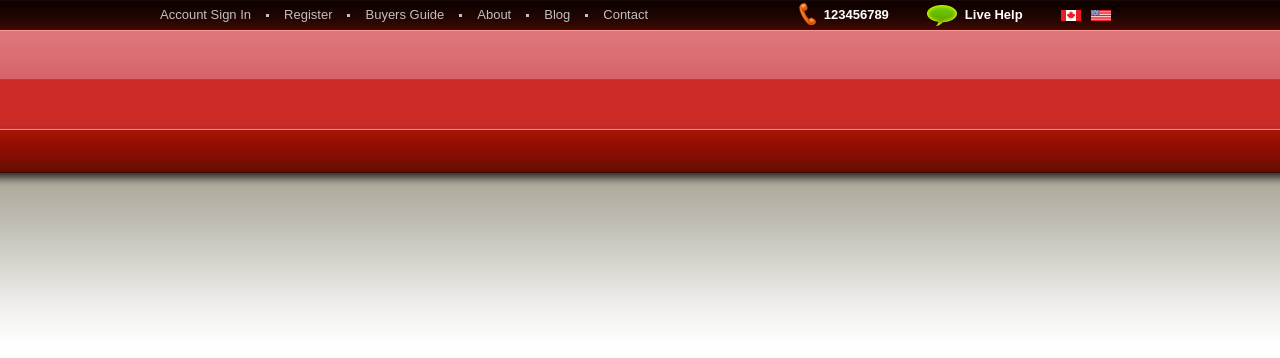
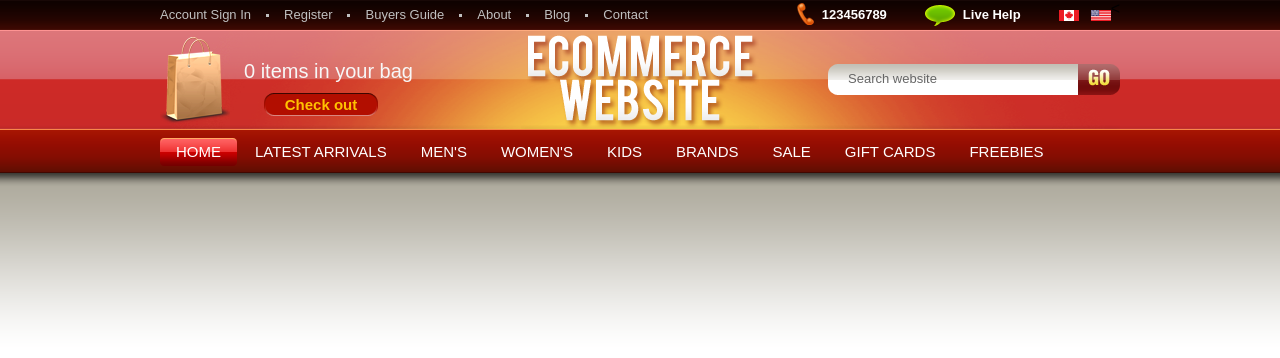
Before and after one commit to tangju0418/whole-webpage, a plain HTML site: page index.html in a window 1280 px wide. Drawn offline with Linux system fonts and the light colour scheme.

Commit message:
导航设计

```diff
--- a/index.html
+++ b/index.html
@@ -25,5 +25,30 @@
 </div>
 
 
+<div id="header">
+    <div id="shopping">
+        <p>0 items in your bag</p>
+        <a href="#">Check out</a>
+    </div>
+    <h1 title="Ecommerce WebSite"><a href="#"><img src="images/logo.png" alt="logo /"</a></h1>
+    <div class="search">
+        <form action="">
+            <input id="text1" class="text" type="text" value="Search website" />
+            <input class="btn" type="submit" value="" />
+        </form>
+    </div>
+</div>
+
+<ul id="nav">
+    <li class="active"><a href="#"><strong><span>HOME</span></strong></a></li>
+    <li><a href="#"><strong><span>LATEST ARRIVALS</span></strong></a></li>
+    <li><a href="#"><strong><span>MEN'S</span></strong></a></li>
+    <li><a href="#"><strong><span>WOMEN'S</span></strong></a></li>
+    <li><a href="#"><strong><span>KIDS</span></strong></a></li>
+    <li><a href="#"><strong><span>BRANDS</span></strong></a></li>
+    <li><a href="#"><strong><span>SALE</span></strong></a></li>
+    <li><a href="#"><strong><span>GIFT CARDS</span></strong></a></li>
+    <li><a href="#"><strong><span>FREEBIES</span></strong></a></li>
+</ul>
 </body>
 </html>
--- a/style/style.css
+++ b/style/style.css
@@ -23,4 +23,47 @@ font-size: 13px;line-height: 30px;padding-right: 18px;margin-right: 15px;}
 .top_bar .help{background: url(../images/top_ico.png) no-repeat 0 -46px;padding: 0 38px;}
 .top_bar .help a{color: #fff}
 .sbie6_img img{float:left;position: relative;top:10px;}
-.top_bar .space{margin-right: 10px;}
+.top_bar .space{margin-right: 12px;}
+
+#header{width: 960px;height: 100px;margin:0 auto;position: relative;background: url(../images/header_bg.png) no-repeat;}
+#shopping{width: 260px;height: 100px;background: url(../images/shopping_bg.png) no-repeat;position: relative;}
+#shopping p{color: #f7f7f7;font-size: 20px;font-family: Arial;padding: 30px 0 0 84px;}
+#shopping a{display: block;width: 114px;height: 23px;background: url(../images/shopping_bg.png) no-repeat 0 -100px;position: absolute;top: 63px;left:104px;
+    font-size:15px;color: #ffc200;text-decoration: none;font-weight: bold;text-align: center;line-height: 23px; }
+#shopping a:hover{color: #ffe388;}
+
+#header h1{width: 238px;position: absolute;top:0;left:50%;margin-left: -119px;}
+
+#header .search{top: 34px;right: 0;}
+.search{width: 292px;height: 31px;background: url(../images/search.png) no-repeat;position: absolute;}
+.search .text{position:absolute;top:0;left: 20px;width: 230px;height: 30px;line-height: 30px;background: none;border: none;
+font-size: 13px;color: #666;outline: none;}
+.search .btn{position: absolute;top:0;right: 0;width: 42px;height: 30px;background: none;border: none;}
+
+#nav{width: 960px;height: 36px;padding-top: 8px;margin: 0 auto;}
+#nav li{float: left;height: 28px;margin-right: 2px;}
+#nav a{
+    float: left;
+    height: 28px;
+    text-decoration: none;
+    color: #fff;
+    font-size: 15px;
+    font-family: Arial;
+    line-height: 28px;
+    cursor: pointer;
+}
+
+#nav strong{
+    float: left;
+    height: 28px;
+    font-weight: normal;
+}
+#nav span{
+    float: left;
+    height: 28px;
+    padding: 0 16px;
+}
+
+#nav a:hover,#nav .active a{background: url(../images/nav_active_bg.png) repeat-x 0 -56px;}
+#nav a:hover strong,#nav .active strong{background: url(../images/nav_active_bg.png)no-repeat;}
+#nav a:hover span,#nav .active span{background: url(../images/nav_active_bg.png) no-repeat right -28px;}
```
